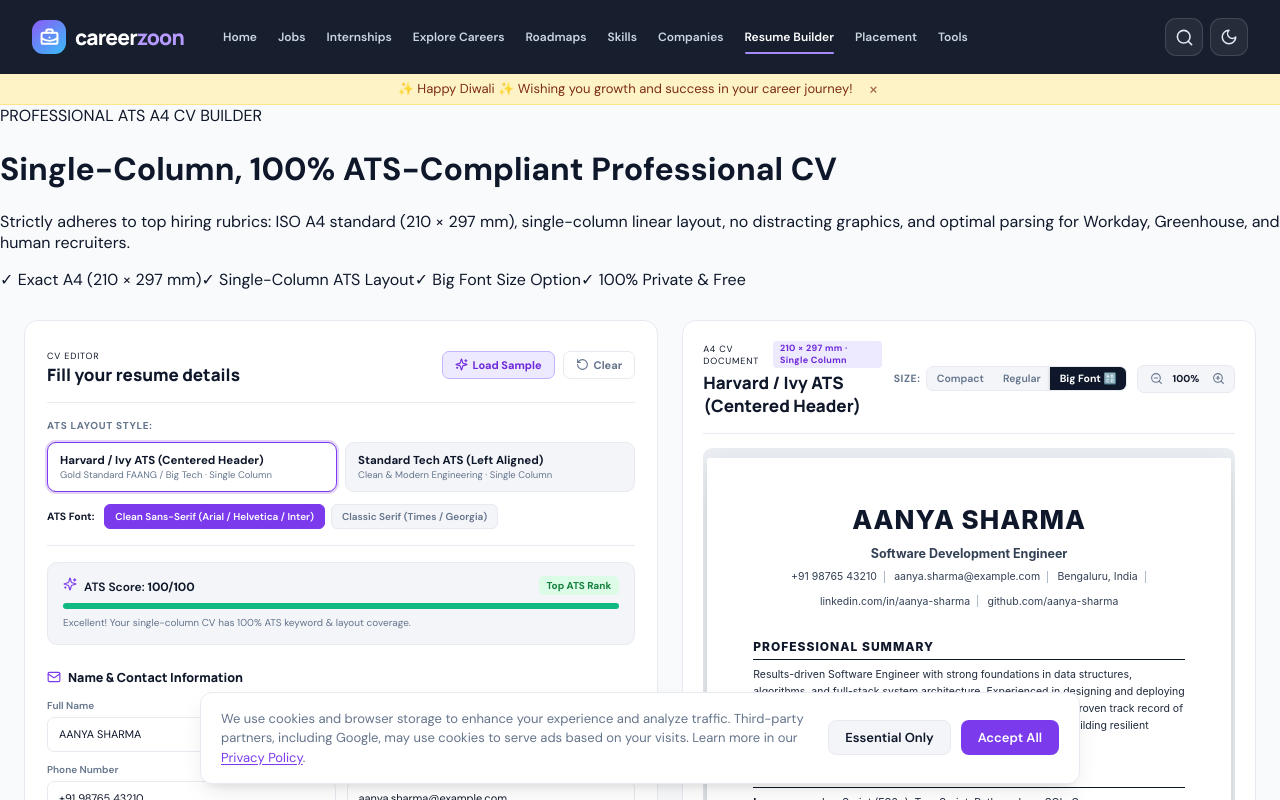
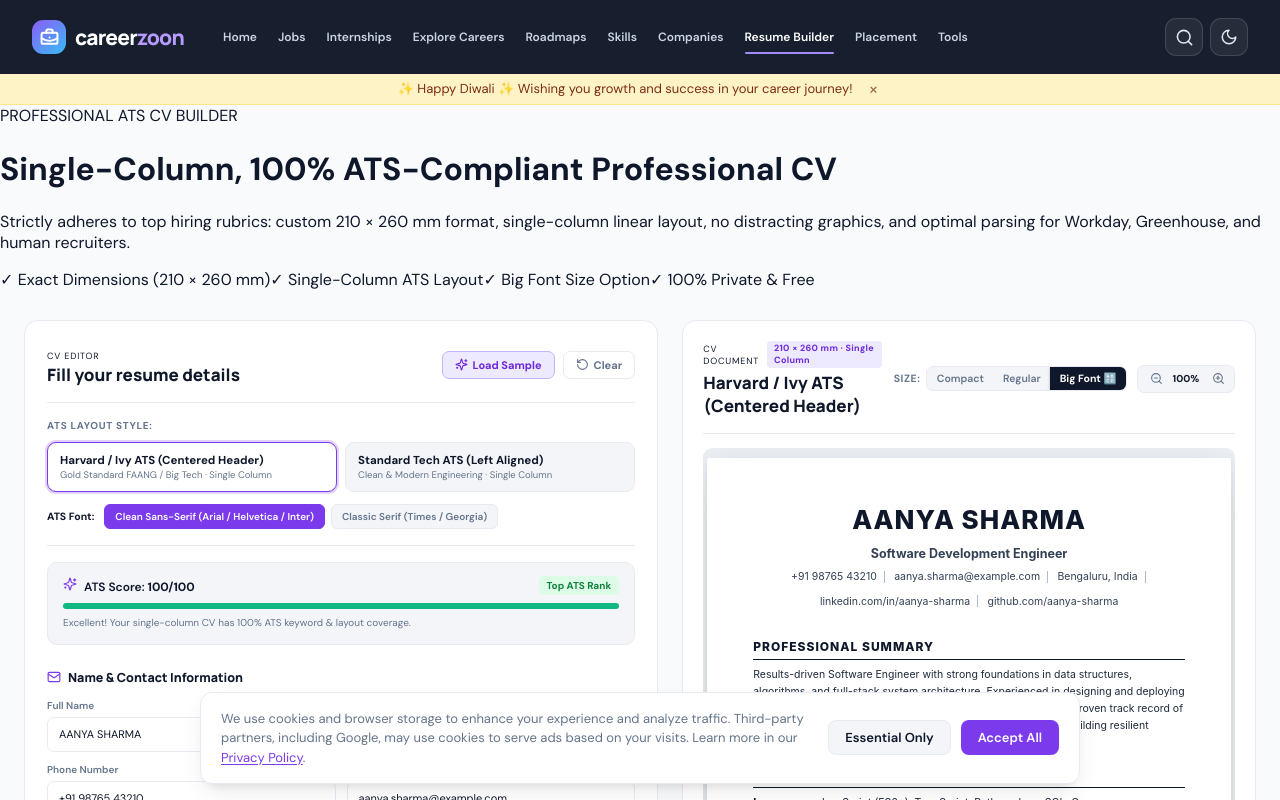
Before and after one commit to chandan966/-Careerzoon, a React (Vite) app: page /resume-builder in a window 1280 px wide. Shown: the top 800 px of the page. Built offline with nearby package versions, Linux system fonts and the light colour scheme.

Commit message:
feat(cv): update PDF and canvas dimensions to 210x260 mm

```diff
--- a/src/pages/ResumeBuilder.css
+++ b/src/pages/ResumeBuilder.css
@@ -671,7 +671,7 @@
 }
 
 /* ========================================================
-   AUTHENTIC A4 PAPER CANVAS (210 × 297 mm)
+   AUTHENTIC PAPER CANVAS (210 × 260 mm)
    STRICT SINGLE-COLUMN ATS DESIGN
    ======================================================== */
 
@@ -679,10 +679,10 @@
   position: relative;
   width: 100%;
   max-width: 720px;
-  min-height: 1018px;
-  aspect-ratio: 210 / 297;
+  min-height: 891px;
+  aspect-ratio: 210 / 260;
   margin: 0 auto;
-  padding: 38px 42px;
+  padding: 34px 40px;
   border-radius: 2px;
   color: #0f172a;
   background: #ffffff !important;
@@ -702,8 +702,8 @@
 
 .resume-paper-document.compact,
 .resume-paper-document.font-compact {
-  padding: 26px 32px;
-  min-height: 960px;
+  padding: 24px 30px;
+  min-height: 840px;
 }
 
 /* Header */
@@ -1118,8 +1118,8 @@
 
 @media print {
   @page {
-    size: A4 portrait;
-    margin: 12mm;
+    size: 210mm 260mm portrait;
+    margin: 10mm;
   }
   .site-header,
   .site-footer,
--- a/src/pages/ResumeBuilder.jsx
+++ b/src/pages/ResumeBuilder.jsx
@@ -306,21 +306,22 @@ export default function ResumeBuilder() {
     const pdf = new jsPDF({
       orientation: 'portrait',
       unit: 'mm',
-      format: [210, 297], // Exact A4 Dimensions: 210 x 297 mm (8.27 x 11.69 in)
+      format: [210, 260], // Exact Dimensions: 210 x 260 mm
     });
 
     const isBig = fontSize === 'big';
     const isCompact = fontSize === 'compact';
-    const margin = isBig ? 15 : isCompact ? 12 : 14;
+    const margin = isBig ? 14 : isCompact ? 11 : 13;
     const pageWidth = 210;
+    const pageHeight = 260;
     const maxWidth = pageWidth - margin * 2;
-    let y = isBig ? 16 : isCompact ? 13 : 15;
+    let y = isBig ? 15 : isCompact ? 12 : 14;
 
     const fontChoice = fontFamily === 'serif' ? 'times' : 'helvetica';
     const isCenter = template === 'ivy-center';
 
     const checkPage = (neededHeight = 10) => {
-      if (y + neededHeight > 282) {
+      if (y + neededHeight > pageHeight - margin) {
         pdf.addPage();
         y = margin;
       }
@@ -639,8 +640,8 @@ export default function ResumeBuilder() {
         .replace(/[^a-z0-9]+/gi, '-')
         .replace(/^-+|-+$/g, '')
         .toLowerCase() || 'resume';
-    pdf.save(`${safeFilename}-A4-CV.pdf`);
-    setNotice('Your professional A4 CV (210 × 297 mm) has been downloaded successfully!');
+    pdf.save(`${safeFilename}-CV-210x260.pdf`);
+    setNotice('Your professional CV (210 × 260 mm) has been downloaded successfully!');
     setTimeout(() => setNotice(''), 4000);
   }
 
@@ -648,11 +649,11 @@ export default function ResumeBuilder() {
     <main className="resume-page">
       <div className="page-hero">
         <div className="page-hero-inner">
-          <span className="eyebrow">PROFESSIONAL ATS A4 CV BUILDER</span>
+          <span className="eyebrow">PROFESSIONAL ATS CV BUILDER</span>
           <h1>Single-Column, 100% ATS-Compliant Professional CV</h1>
-          <p>Strictly adheres to top hiring rubrics: ISO A4 standard (210 × 297 mm), single-column linear layout, no distracting graphics, and optimal parsing for Workday, Greenhouse, and human recruiters.</p>
+          <p>Strictly adheres to top hiring rubrics: custom 210 × 260 mm format, single-column linear layout, no distracting graphics, and optimal parsing for Workday, Greenhouse, and human recruiters.</p>
           <div className="page-hero-meta">
-            <span>✓ Exact A4 (210 × 297 mm)</span>
+            <span>✓ Exact Dimensions (210 × 260 mm)</span>
             <span>✓ Single-Column ATS Layout</span>
             <span>✓ Big Font Size Option</span>
             <span>✓ 100% Private &amp; Free</span>
@@ -949,7 +950,7 @@ export default function ResumeBuilder() {
           {/* Action Buttons */}
           <div className="resume-actions">
             <button type="button" className="button-primary download-btn" onClick={downloadPdf}>
-              <Download size={15} /> Download A4 PDF (210 × 297 mm)
+              <Download size={15} /> Download PDF (210 × 260 mm)
             </button>
             <button type="button" className="resume-print" onClick={() => window.print()}>
               <Printer size={15} /> Print
@@ -967,13 +968,13 @@ export default function ResumeBuilder() {
           </div>
         </section>
 
-        {/* Live A4 Preview Column */}
+        {/* Live Preview Column */}
         <aside className="resume-preview-panel">
           <div className="preview-head">
             <div>
               <div className="preview-eyebrow-row">
-                <span className="eyebrow">A4 CV DOCUMENT</span>
-                <span className="a4-size-indicator">210 × 297 mm · Single Column</span>
+                <span className="eyebrow">CV DOCUMENT</span>
+                <span className="a4-size-indicator">210 × 260 mm · Single Column</span>
               </div>
               <h2>{templateOptions.find((t) => t.id === template)?.name}</h2>
             </div>
@@ -1231,9 +1232,9 @@ export default function ResumeBuilder() {
                   </section>
                 )}
 
-                {/* ISO A4 Sheet Verification Marker */}
+                {/* Sheet Verification Marker */}
                 <footer className="paper-footer-tag">
-                  <span>Standard A4 · 210 × 297 mm · Single Column ATS</span>
+                  <span>Professional Format · 210 × 260 mm · Single Column ATS</span>
                   <span>Page 1 of 1</span>
                 </footer>
               </article>
```
